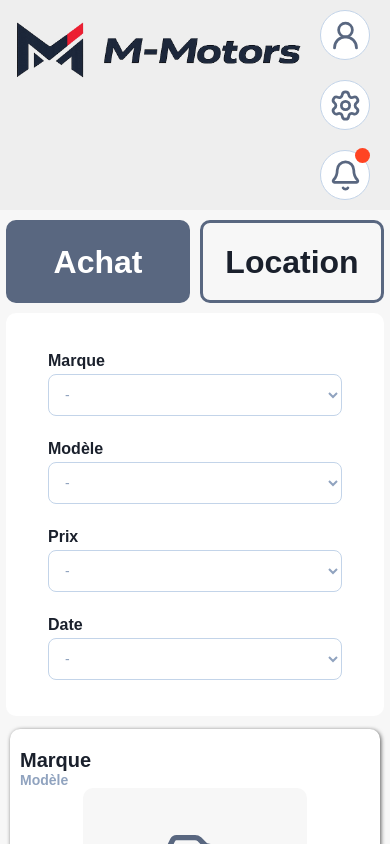
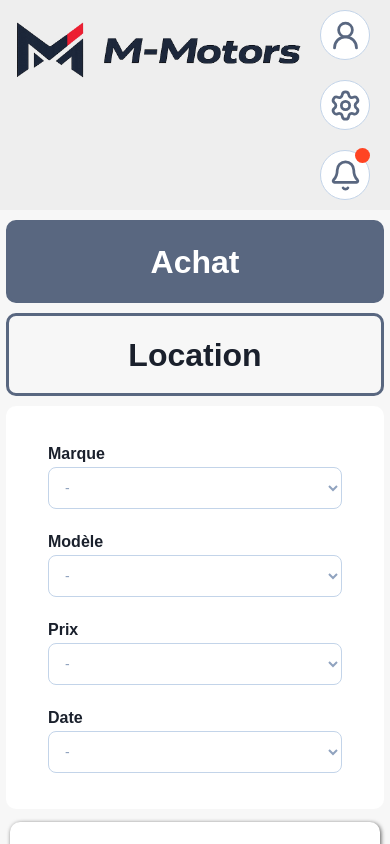
Before and after one commit to Mathiasb38/M-Motors, a React (Vite) app in the folder frontend/: page / in a window 390 px wide. Shown: the top 844 px of the page. Built offline with nearby package versions, Linux system fonts and the light colour scheme.

Commit message:
refact: add button in class name

```diff
--- a/frontend/src/components/Filter/Filter.css
+++ b/frontend/src/components/Filter/Filter.css
@@ -9,7 +9,7 @@
   margin-bottom: 42px;
 }
 
-.filter-tab {
+.filter-button {
   border-radius: 10px;
   color: var(--color-text-primary);
   flex: 1;
@@ -21,24 +21,24 @@
   padding: 0;
 }
 
-.filter-achat-active {
+.filter-button-achat-active {
   background: var(--color-icon);
   border: 3px solid var(--color-icon);
   color: var(--color-light);
 }
 
-.filter-achat-inactive {
+.filter-button-achat-inactive {
   background: transparent;
   border: 3px solid var(--color-icon);
 }
 
-.filter-location-active {
+.filter-button-location-active {
   background: var(--color-icon);
   border: 3px solid var(--color-icon);
   color: var(--color-light);
 }
 
-.filter-location-inactive {
+.filter-button-location-inactive {
   background: transparent;
   border: 3px solid var(--color-icon);
 }
@@ -82,12 +82,11 @@
   }
 
   .filter-tabs {
-    gap: 10px;
+    flex-direction: column;
     margin: 0 6px 10px;
   }
 
-  .filter-tab {
-    font-size: 32px;
+  .filter-button {
     min-height: 83px;
   }
 
--- a/frontend/src/components/Filter/Filter.jsx
+++ b/frontend/src/components/Filter/Filter.jsx
@@ -13,14 +13,14 @@ function Filter() {
     <section className="filter" aria-label="Filtres du catalogue">
       <div className="filter-tabs" aria-label="Type d'offre">
         <button
-          className={`filter-tab filter-achat-${selectedType === 'achat' ? 'active' : 'inactive'}`}
+          className={`filter-button filter-button-achat-${selectedType === 'achat' ? 'active' : 'inactive'}`}
           type="button"
           onClick={() => setSelectedType('achat')}
         >
           Achat
         </button>
         <button
-          className={`filter-tab filter-location-${selectedType === 'location' ? 'active' : 'inactive'}`}
+          className={`filter-button filter-button-location-${selectedType === 'location' ? 'active' : 'inactive'}`}
           type="button"
           onClick={() => setSelectedType('location')}
         >
```
